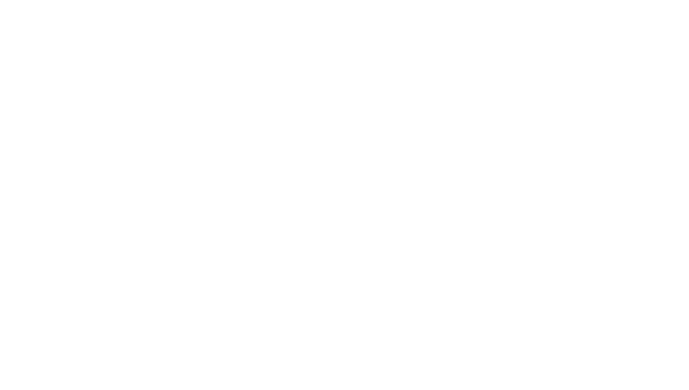
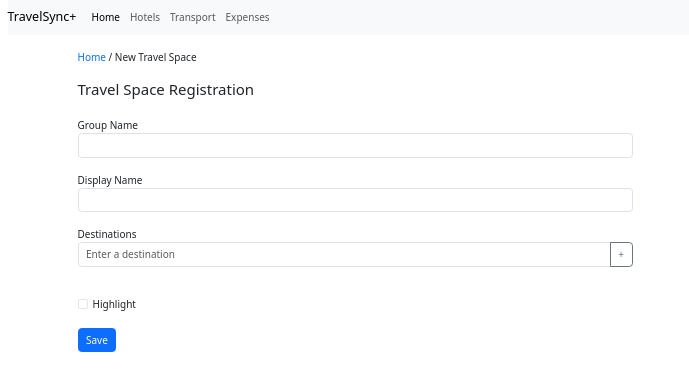
Before and after one commit to ayazhankadessova/TravelSync_Cathay, a Vue app in the folder travel-sync/: page /TravelSpaceForm in a window 1280 px wide. Before the commit this address had no page. Shown: the top 390 px of the page, without its empty margins (0-689 px from the left). Built offline with nearby package versions, Linux system fonts and the light colour scheme.

Commit message:
TravelSpaceForm

```diff
--- a/travel-sync/package.json
+++ b/travel-sync/package.json
@@ -10,6 +10,7 @@
     "format": "prettier --write src/"
   },
   "dependencies": {
+    "bootstrap": "^5.3.2",
     "vue": "^3.3.4",
     "vue-router": "^4.2.5"
   },
--- a/travel-sync/src/main.js
+++ b/travel-sync/src/main.js
@@ -1,6 +1,6 @@
 import './assets/main.css'
 import 'bootstrap/dist/css/bootstrap.css'
-
+import "bootstrap"
 import { createApp } from 'vue'
 import App from './App.vue'
 import router from './router'
--- a/travel-sync/src/router/index.js
+++ b/travel-sync/src/router/index.js
@@ -24,6 +24,14 @@
       // this generates a separate chunk (About.[hash].js) for this route
       // which is lazy-loaded when the route is visited.
       component: () => import('../views/Hotels.vue')
+    },
+    {
+      path: '/TravelSpaceForm',
+      name: 'Travel-Space-Form',
+      // route level code-splitting
+      // this generates a separate chunk (About.[hash].js) for this route
+      // which is lazy-loaded when the route is visited.
+      component: () => import('../views/TravelSpaceForm.vue')
     }
   ]
 })
--- /dev/null
+++ b/travel-sync/src/views/TravelSpaceForm.vue
@@ -0,0 +1,138 @@
+<script setup>
+import { ref } from 'vue'
+
+
+
+const event = ref({
+     EventTitle : ' ',
+     Organizer : ' ',
+     Datetime : ' ',
+     Location : ' ',
+     termsOn : false,
+     Description :' ',
+     Quota: ' ',
+     Image: ' '
+
+})
+
+const newEvent = async function () {
+    console.log(JSON.stringify(event.value));
+    // post the booking to the backend
+    const response = await fetch('/api/events', {
+        method: 'POST',
+        headers: {
+            'Content-Type': 'application/json'
+        },
+        body: JSON.stringify(event.value)
+    });
+    // convert the response to json
+    const json = await response.json();
+    // log the json
+    console.log(json);
+    // alert the user
+    alert(JSON.stringify(json));
+}
+
+const newDestination = ref('')
+
+const addDestination = function () {
+  if (newDestination.value.trim() !== '') {
+    event.value.Destinations.push(newDestination.value.trim())
+    newDestination.value = ''
+  }
+}
+
+const removeDestination = function (index) {
+  event.value.Destinations.splice(index, 1)
+}
+</script>
+
+<template>
+    <div>
+      <!-- Navbar -->
+      <div class="container-fluid">
+    <nav class="navbar navbar-expand-lg navbar-light bg-light">
+        <a class="navbar-brand" href="#">TravelSync+</a>
+        <button class="navbar-toggler" type="button" data-bs-toggle="collapse" data-bs-target="#navbarNav"
+          aria-controls="navbarNav" aria-expanded="false" aria-label="Toggle navigation">
+          <span class="navbar-toggler-icon"></span>
+        </button>
+        <div class="collapse navbar-collapse" id="navbarNav">
+            <ul class="navbar-nav">
+              <li class="nav-item">
+                <RouterLink class="nav-link active" to="/HomePage">Home</RouterLink>
+              </li>
+              <li class="nav-item">
+                <RouterLink class="nav-link" to="/events">Hotels</RouterLink>
+              </li>
+              <li class="nav-item">
+                <RouterLink class="nav-link" to="/becomeVol">Transport</RouterLink>
+              </li>
+              <li class="nav-item">
+                <RouterLink class="nav-link" to="/volunteers">Expenses</RouterLink>
+              </li>
+            </ul>
+          </div>
+    </nav>
+    </div>
+
+      <!-- Home/Events/New event container -->
+      <div class="container mt-4">
+        <div class="row">
+          <div class="col">
+            <router-link class="text-decoration-none text-primary" to="/HomePage">Home</router-link> / New Travel Space
+
+          </div>
+        </div>
+      </div>
+
+      <!-- Registration form section -->
+      <div class="container mt-4">
+        <div class="row">
+          <div class="col-lg-6">
+            <h4>Travel Space Registration</h4>
+            <br>
+            <form @submit.prevent="newEvent">
+              <div class="form-group">
+                <label for="event-title">Group Name</label>
+                <input v-model="event.EventTitle" type="text" class="form-control" id="event-title" placeholder="Enter event title">
+              </div>
+              <br>
+              <div class="form-group">
+                <label for="organizer">Display Name</label>
+                <input v-model="event.Organizer" type="text" class="form-control" id="organizer" placeholder="Enter organizer name">
+              </div>
+              <br>
+              <div class="form-group">
+              <div class="form-group">
+              <label for="destinations">Destinations</label>
+              <div class="input-group">
+                <input v-model="newDestination" type="text" class="form-control" id="new-destination" placeholder="Enter a destination">
+                <button @click="addDestination" type="button" class="btn btn-outline-secondary" id="add-destination-button">+</button>
+              </div>
+              <br>
+              <div v-for="(destination, index) in event.Destinations" :key="index" class="form-group">
+                <div class="input-group">
+                  <input v-model="event.value.Destinations[index]" type="text" class="form-control" :id="'destination-' + index" :placeholder="'Destination ' + (index + 1)">
+                  <button @click="removeDestination(index)" type="button" class="btn btn-outline-danger" :id="'remove-destination-button-' + index">-</button>
+                </div>
+              </div>
+            </div>
+            </div>
+              <br>
+              <div class="form-group form-check">
+                <input v-model="event.Highlight" type="checkbox" class="form-check-input" id="highlight">
+                <label class="form-check-label" for="highlight">Highlight</label>
+              </div>
+              <br>
+               <button type="submit" class="btn btn-primary">Save</button>
+            </form>
+          </div>
+
+
+
+
+        </div>
+      </div>
+    </div>
+  </template>
```
Also changed, not shown: 1 other file (tests, documents, lock files or other folders).
